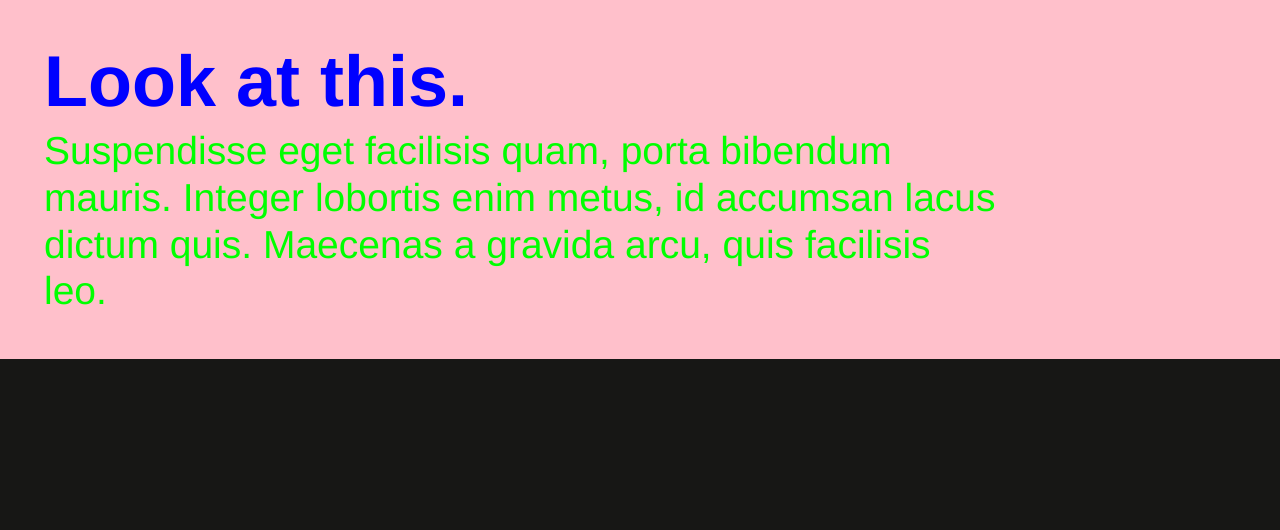
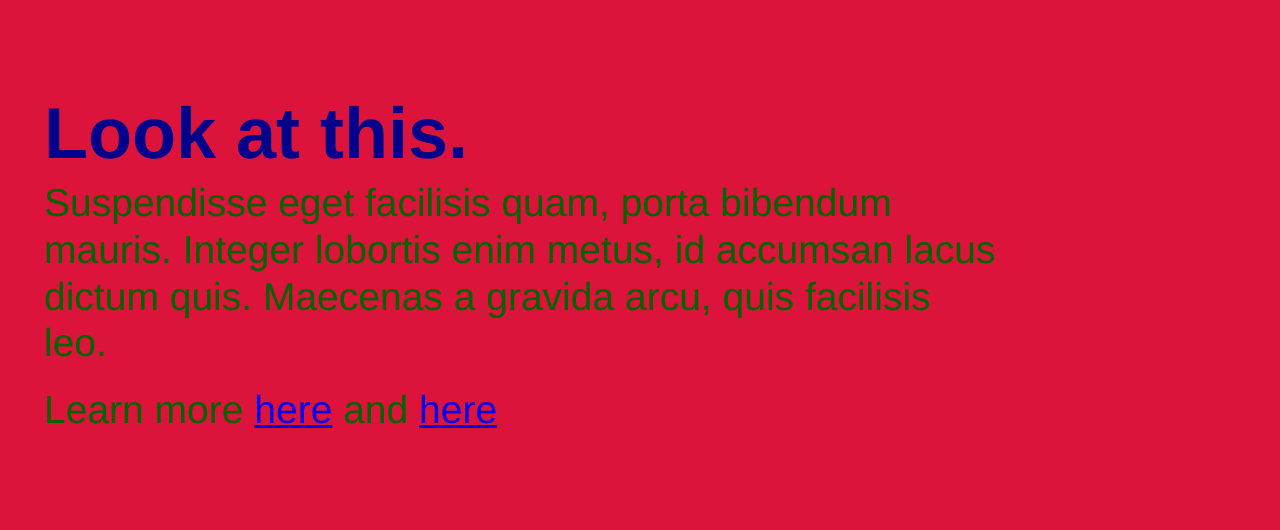
Before and after one commit to DCSCORES/dcscorescup.org, a Jekyll site: the page built from index.markdown, in a window 1280 px wide. Shown: the part 897-1427 px from the top of the page. Built offline with Jekyll 4.4.1, drawn with Linux system fonts in a browser that asks for light colours; nearby versions of some CDN libraries; before the commit the page ends 1256 px from its top, so only the background shows below that.

Commit message:
Small changes & prep

```diff
--- a/_layouts/home.html
+++ b/_layouts/home.html
@@ -12,5 +12,6 @@ layout: default
 
   <h1>Look at this.</h1>
   <p>Suspendisse eget facilisis quam, porta bibendum mauris. Integer lobortis enim metus, id accumsan lacus dictum quis. Maecenas a gravida arcu, quis facilisis leo.</p>
+  <p>Learn more <a href="#">here</a> and <a href="#">here</a></p>
 
 </div>
--- a/styles/_componentes/_componentes.marlboro-man.scss
+++ b/styles/_componentes/_componentes.marlboro-man.scss
@@ -7,18 +7,18 @@
 
   width: 100%;
 
-  background-color: pink;
+  background-color: crimson;
 
   @media (min-width: 400px) {
-    padding: 1rem 1.5rem 1rem 1.5rem;
+    padding: 1.5rem 1.5rem 1.5rem 1.5rem;
   }
 
   @media (min-width: 600px) {
-    padding: 2rem 2rem 2rem 2rem;
+    padding: 2.75rem 2rem 2.75rem 2rem;
   }
 
   @media (min-width: 1200px) {
-    padding: 2.75rem 2.75rem 2.75rem 2.75rem;
+    padding: 6rem 2.75rem 6rem 2.75rem;
   }
 }
 
@@ -31,7 +31,7 @@
     @media (min-width: 1000px) {
       width: 70vw;
       font-size: 72px;
-      color: blue;
+      color: darkblue;
     }
   }
 
@@ -45,6 +45,10 @@
 
     @media (min-width: 1000px) {
       font-size: 39px;
-      color: lime;
+      color: darkgreen;
     }
   }
+
+  .MarlboroMan p + p {
+    margin-top: 1.25rem;
+  }
```
